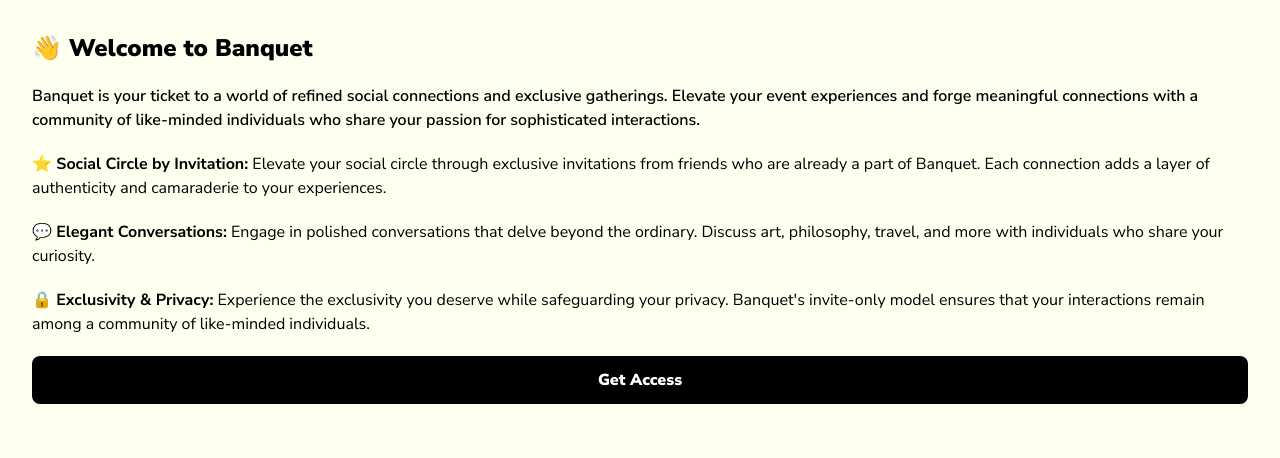
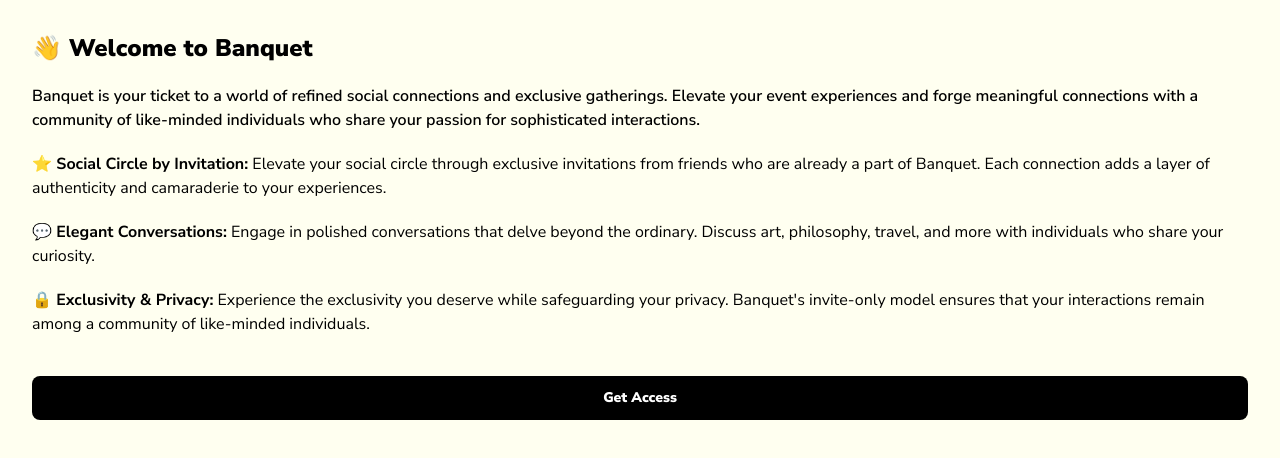
Before and after one commit to listentothefrog/Banquet, a Next.js app: page / in a window 1280 px wide. Shown: the top 458 px of the page. Built offline with nearby package versions, Linux system fonts and the light colour scheme.

Commit message:
link to sign up screen

```diff
--- a/src/app/page.tsx
+++ b/src/app/page.tsx
@@ -36,10 +36,12 @@ export default function Home() {
           </p>
         </div>
       </div>
-      <div className="w-full mt-5">
-        <button className="w-full py-3 font-black rounded-lg bg-black text-white">
-          Get Access
-        </button>
+      <div className="w-full mt-10">
+        <Link href="/get-access">
+          <button className="text-sm w-full py-3 font-black rounded-lg bg-black text-white">
+            Get Access
+          </button>
+        </Link>
       </div>
     </main>
   );
```
